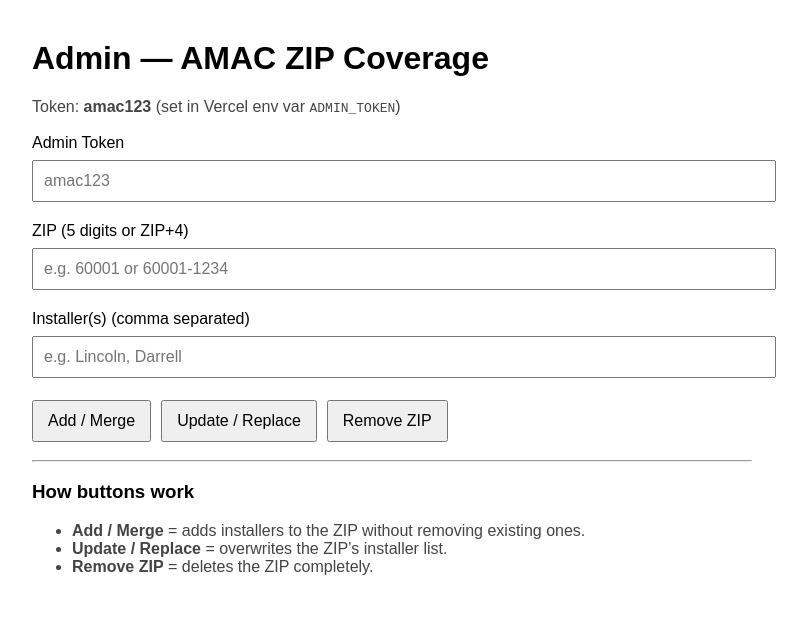
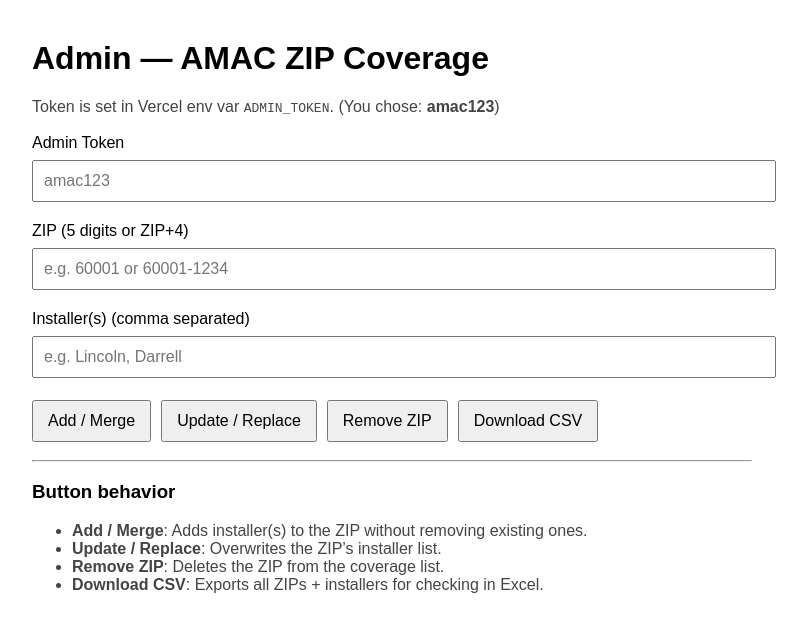
Before and after one commit to Danielconnectamerica/AMAC-Zip, a Next.js app: page /admin in a window 1280 px wide. Shown: the top 632 px of the page, without its empty margins (248-1055 px from the left). Built offline with nearby package versions, Linux system fonts and the light colour scheme.

Commit message:
Update page.tsx

```diff
--- a/app/admin/page.tsx
+++ b/app/admin/page.tsx
@@ -11,7 +11,7 @@
   const [result, setResult] = useState<ApiResult | null>(null);
   const [loading, setLoading] = useState(false);
 
-  // Optional: remember token in this browser
+  // Load/save token for convenience (this browser only)
   useEffect(() => {
     const saved = localStorage.getItem("admin_token");
     if (saved) setToken(saved);
@@ -21,7 +21,7 @@
     if (token) localStorage.setItem("admin_token", token);
   }, [token]);
 
-  function installersArray() {
+  function installersArray(): string[] {
     return installers
       .split(",")
       .map((s) => s.trim())
@@ -47,11 +47,14 @@
       if (!res.ok) {
         setResult({
           ok: false,
-          msg: data?.error || data?.details || `Error ${res.status}`
+          msg: data?.details
+            ? `${data?.error || "Error"}: ${data.details}`
+            : data?.error || `Error ${res.status}`
         });
-      } else {
-        setResult({ ok: true, msg: "Success ✅ (Committed to GitHub)" });
+        return;
       }
+
+      setResult({ ok: true, msg: "Success ✅ (Committed to GitHub)" });
     } catch (e: any) {
       setResult({ ok: false, msg: e?.message || "Request failed" });
     } finally {
@@ -61,7 +64,7 @@
 
   async function onAddMerge() {
     const arr = installersArray();
-    if (!zip.trim()) return setResult({ ok: false, msg: "Enter a ZIP" });
+    if (!zip.trim()) return setResult({ ok: false, msg: "Enter a ZIP (5 digits or ZIP+4)" });
     if (arr.length === 0) return setResult({ ok: false, msg: "Enter installer(s)" });
 
     await callAdmin("/api/admin/add", { zip, installers: arr });
@@ -69,26 +72,67 @@
 
   async function onUpdateReplace() {
     const arr = installersArray();
-    if (!zip.trim()) return setResult({ ok: false, msg: "Enter a ZIP" });
+    if (!zip.trim()) return setResult({ ok: false, msg: "Enter a ZIP (5 digits or ZIP+4)" });
     if (arr.length === 0) return setResult({ ok: false, msg: "Enter installer(s)" });
 
     await callAdmin("/api/admin/update", { zip, installers: arr });
   }
 
   async function onRemove() {
-    if (!zip.trim()) return setResult({ ok: false, msg: "Enter a ZIP" });
+    if (!zip.trim()) return setResult({ ok: false, msg: "Enter a ZIP (5 digits or ZIP+4)" });
 
-    const confirmMsg = `Remove ZIP ${zip}? This deletes it from coverage.`;
-    if (!confirm(confirmMsg)) return;
+    const ok = confirm(`Remove ZIP ${zip}? This deletes it from coverage.`);
+    if (!ok) return;
 
     await callAdmin("/api/admin/remove", { zip });
+  }
+
+  async function downloadCsv() {
+    setLoading(true);
+    setResult(null);
+
+    try {
+      const res = await fetch("/api/admin/export", {
+        method: "GET",
+        headers: { "x-admin-token": token }
+      });
+
+      if (!res.ok) {
+        const data = await res.json().catch(() => ({}));
+        setResult({
+          ok: false,
+          msg: data?.details
+            ? `${data?.error || "Export failed"}: ${data.details}`
+            : data?.error || `Export failed (${res.status})`
+        });
+        return;
+      }
+
+      const blob = await res.blob();
+      const url = window.URL.createObjectURL(blob);
+
+      const a = document.createElement("a");
+      a.href = url;
+      a.download = "zip-installers.csv";
+      document.body.appendChild(a);
+      a.click();
+      a.remove();
+
+      window.URL.revokeObjectURL(url);
+      setResult({ ok: true, msg: "CSV downloaded ✅" });
+    } catch (e: any) {
+      setResult({ ok: false, msg: e?.message || "Export failed" });
+    } finally {
+      setLoading(false);
+    }
   }
 
   return (
     <div className="container">
       <h1>Admin — AMAC ZIP Coverage</h1>
+
       <p style={{ marginTop: 6, color: "#444" }}>
-        Token: <b>amac123</b> (set in Vercel env var <code>ADMIN_TOKEN</code>)
+        Token is set in Vercel env var <code>ADMIN_TOKEN</code>. (You chose: <b>amac123</b>)
       </p>
 
       <label style={{ display: "block", marginTop: 18 }}>Admin Token</label>
@@ -117,6 +161,7 @@
         autoComplete="off"
       />
 
+      {/* ✅ Buttons live right here */}
       <div style={{ display: "flex", gap: 10, marginTop: 14, flexWrap: "wrap" }}>
         <button onClick={onAddMerge} disabled={loading}>
           Add / Merge
@@ -128,6 +173,10 @@
 
         <button onClick={onRemove} disabled={loading}>
           Remove ZIP
+        </button>
+
+        <button onClick={downloadCsv} disabled={loading}>
+          Download CSV
         </button>
       </div>
 
@@ -146,21 +195,17 @@
             {result.ok ? "OK" : "Error"}
           </b>
           <div style={{ marginTop: 6 }}>{result.msg}</div>
-          {result.ok && (
-            <div style={{ marginTop: 6, color: "#555" }}>
-              Tip: check GitHub commits + Vercel deployments to confirm the redeploy.
-            </div>
-          )}
         </div>
       )}
 
       <hr style={{ margin: "18px 0" }} />
 
-      <h3>How buttons work</h3>
+      <h3>Button behavior</h3>
       <ul style={{ color: "#444" }}>
-        <li><b>Add / Merge</b> = adds installers to the ZIP without removing existing ones.</li>
-        <li><b>Update / Replace</b> = overwrites the ZIP’s installer list.</li>
-        <li><b>Remove ZIP</b> = deletes the ZIP completely.</li>
+        <li><b>Add / Merge</b>: Adds installer(s) to the ZIP without removing existing ones.</li>
+        <li><b>Update / Replace</b>: Overwrites the ZIP’s installer list.</li>
+        <li><b>Remove ZIP</b>: Deletes the ZIP from the coverage list.</li>
+        <li><b>Download CSV</b>: Exports all ZIPs + installers for checking in Excel.</li>
       </ul>
     </div>
   );
```
